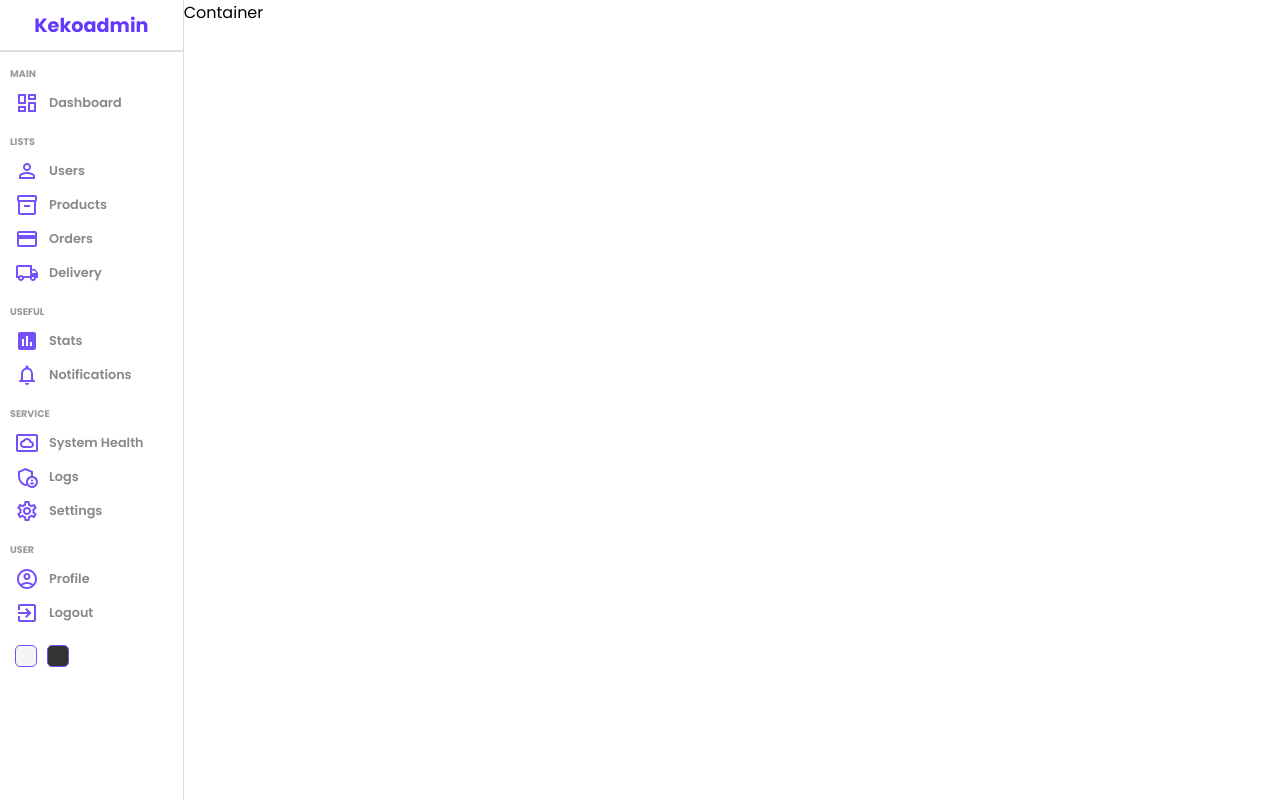
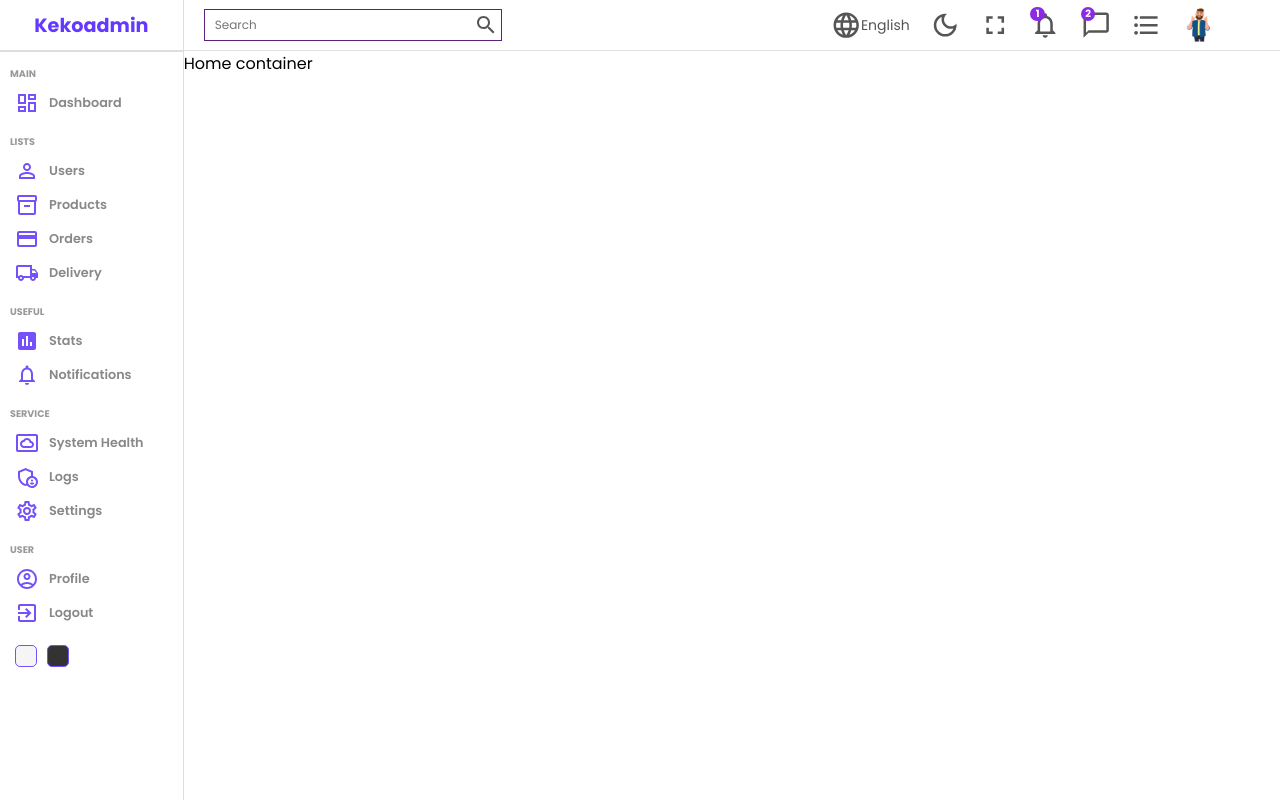
Before and after one commit to Mehmetadiguzel1/admin-dashboard, a React (Create React App) app: page / in a window 1280 px wide. Built offline with nearby package versions, Linux system fonts and the light colour scheme.

Commit message:
Navbar icons and design done

```diff
--- a/src/components/navbar/Navbar.jsx
+++ b/src/components/navbar/Navbar.jsx
@@ -1,9 +1,49 @@
 import React from 'react'
 import './navbar.scss'
-
+import Avatar from '../../img/mehmet.png'
+import SearchOutlinedIcon from '@mui/icons-material/SearchOutlined';
+import LanguageOutlinedIcon from '@mui/icons-material/LanguageOutlined';
+import DarkModeOutlinedIcon from '@mui/icons-material/DarkModeOutlined';
+import FullscreenOutlinedIcon from '@mui/icons-material/FullscreenOutlined';
+import NotificationsNoneOutlinedIcon from '@mui/icons-material/NotificationsNoneOutlined';
+import ChatBubbleOutlineOutlinedIcon from '@mui/icons-material/ChatBubbleOutlineOutlined';
+import FormatListBulletedOutlinedIcon from '@mui/icons-material/FormatListBulletedOutlined';
 const Navbar = () => {
   return (
-    <div className="navbar">Navbar</div>
+    <div className="navbar">
+      <div className="wrapper">
+        <div className="search">
+          <input type="text" placeholder='Search' />
+          <SearchOutlinedIcon/>
+        </div>
+        <div className="items">
+          <div className="item">
+            <LanguageOutlinedIcon className='icon'/>
+            English
+          </div>
+          <div className="item">
+            <DarkModeOutlinedIcon className='icon' />
+          </div>
+          <div className="item">
+            <FullscreenOutlinedIcon className='icon'/>
+          </div>
+          <div className="item">
+            <NotificationsNoneOutlinedIcon className='icon'/>
+            <div className="counter">1</div>
+         </div>
+          <div className="item">
+            <ChatBubbleOutlineOutlinedIcon className='icon'/>
+            <div className="counter">2</div>
+          </div>
+          <div className="item">
+            <FormatListBulletedOutlinedIcon className='icon'/>
+          </div>
+          <div className="item">
+            <img src={Avatar} alt="" className='avatar' />
+          </div>
+        </div>
+      </div>
+    </div>
   )
 }
 
--- a/src/components/navbar/navbar.scss
+++ b/src/components/navbar/navbar.scss
@@ -0,0 +1,78 @@
+.navbar{
+    height: 50px;
+    border-bottom: 0.5px solid #dfdfdf;
+    display: flex;
+    align-items: center;
+    font-size: 14px;
+    color: #555;
+    .wrapper{
+        width: 100%;
+        padding: 20px;
+        display: flex;
+        align-items: center;
+        justify-content: space-between;
+
+
+        .search{
+            display: flex;
+            align-items: center;
+            border: 0.5px solid #5d2081;
+            padding: 3px;
+
+
+            input{
+                border: none;
+                outline: none;
+                background: transparent;
+                margin-left: 5px;
+
+                &::placeholder{
+                    font-size: 12px;
+                }
+            }
+        }
+
+
+
+        .items{
+            display: flex;
+            align-items: center;
+            margin-right: 20px;
+            position: relative;
+
+            .item{
+                display: flex;
+                align-items: center;
+                margin-right: 20px;
+
+                .icon{
+                    font-size: 1.9rem;
+                }
+                .avatar{
+                    width: 2.4rem;
+                    height: 2.4rem;
+                    border: 50%;
+
+                }
+                .counter{
+                    width: 0.9rem;
+                    height: 0.9rem;
+                    border-radius: 50%;
+                    background-color: blueviolet;
+                    color: white;
+                    display: flex;
+                    align-items: center;
+                    justify-content: center;
+                    font-size: 10px;
+                    font-weight: bold;
+                    position: absolute;
+                    top: 1px;
+
+
+
+                }
+            }
+        }
+
+    }
+}
--- a/src/pages/home/Home.jsx
+++ b/src/pages/home/Home.jsx
@@ -1,4 +1,5 @@
 import React from 'react'
+import Navbar from '../../components/navbar/Navbar'
 import Sidebar from '../../components/sidebar/Sidebar'
 import './Home.scss'
 
@@ -6,7 +7,10 @@
   return (
     <div className="home">
         <Sidebar/>
-        <div className="homeContainer">Container</div>
+        <div className="homeContainer">
+          <Navbar />
+          Home container
+        </div>
     </div>
   )
 }
```
Also changed, not shown: src/img/mehmet.png (added).
